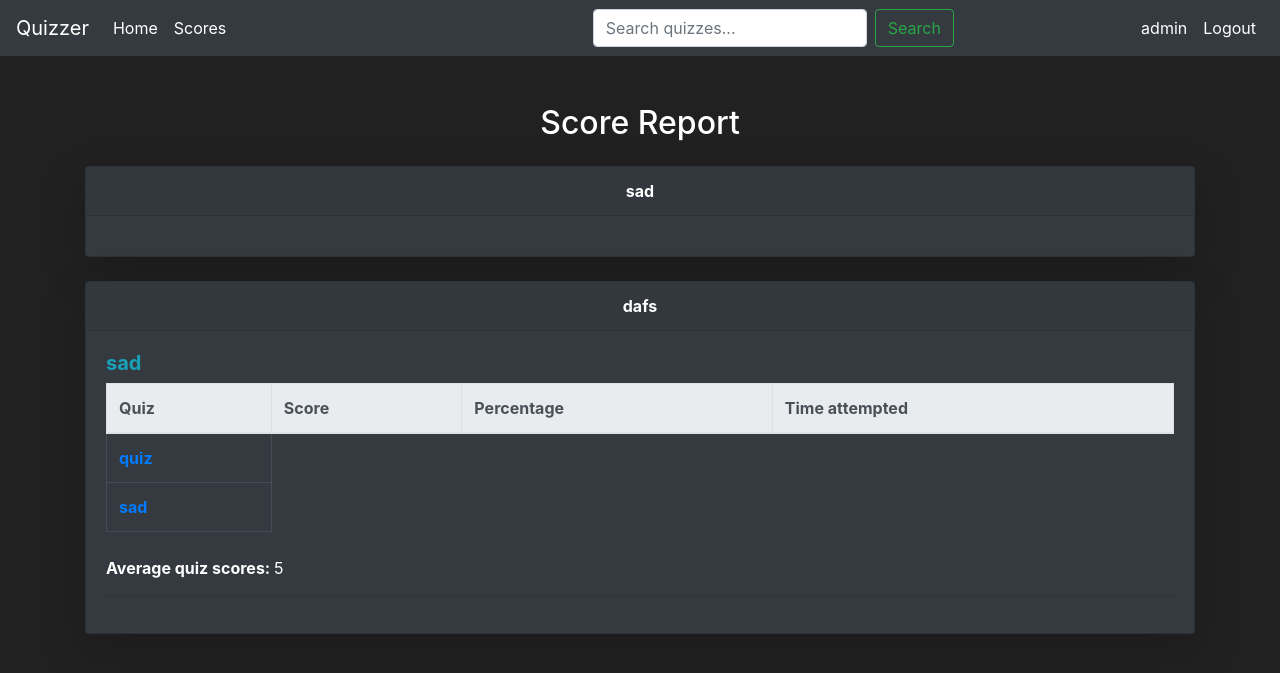
After one commit to 23f3002567/MAD1_Proj_QuizMaster, a Flask app: page /scores in a window 1280 px wide. The commit adds this page. Shown: the top 673 px of the page. Run offline with Flask 3, Linux system fonts and the light colour scheme; a user stored in the database is signed in; data comes from the database, SQL or seed files in the repository; both versions use the stored data as it was after the commit; data that the repository does not hold is empty.

Commit message:
first added somewhat of a scores sheet then started the search function which is completed for user.. need to add for the admin

```diff
--- a/config.py
+++ b/config.py
@@ -7,3 +7,4 @@ app.config['SQLALCHEMY_DATABASE_URI'] = 'sqlite:///quiz.db'
 db=SQLAlchemy(app)
 login_manager=LoginManager(app)
 login_manager.login_view = 'login'
+login_manager.login_message_category = 'danger'
--- a/routes.py
+++ b/routes.py
@@ -1,7 +1,7 @@
-from flask import render_template,redirect,url_for,request
+from flask import render_template,redirect,url_for,request,flash
 from config import app,db
+from forms import registerForm,loginForm,createSubForm,createChpForm,createQuizForm,createQuesForm
 from models import User,Subject,Chapter,Quiz,Questions,Scores
-from forms import registerForm,loginForm,createSubForm,createChpForm,createQuizForm,createQuesForm
 from flask_login import login_user, logout_user, login_required,current_user
 from datetime import datetime
 
@@ -10,7 +10,8 @@ from datetime import datetime
 @login_required
 def index():
     subject = Subject.query.all()
-    return render_template("home.html",subject=subject)
+    chapters = Chapter.query.all()
+    return render_template("home.html",subject=subject,chapters=chapters)
 
 
 @app.route('/register', methods=['POST','GET'])
@@ -21,7 +22,9 @@ def register():
         db.session.add(newUser)
         db.session.commit()
         return redirect(url_for('login'))
-
+    if form.errors != {}:
+        for err_msg in form.errors.values():
+            flash(f'{err_msg[0]}', category='danger')
     return render_template("register.html",form=form)
 
 
@@ -32,8 +35,13 @@ def login():
         user=User.query.filter_by(email=form.email.data).first()
         if user and user.password==form.password.data:
             login_user(user)
+            flash(f'Welcome back {user.name}!', 'success')
             return redirect(url_for('index'))
-
+        else:
+            flash('Invalid username or password. Please try again.', 'danger')
+    if form.errors != {}:
+        for err_msg in form.errors.values():
+            flash(f'{err_msg}', category='danger')
     return render_template("login.html", form=form)
 
 @app.route('/logout', methods=['POST','GET'])
@@ -50,6 +58,9 @@ def subcre():
         db.session.add(newSub)
         db.session.commit()
         return redirect(url_for('index'))
+    if form.errors != {}:
+        for err_msg in form.errors.values():
+            flash(f'{err_msg[0]}', category='danger')
     if current_user.email=="admin":
         return render_template("subcre.html",form=form)
     else:
@@ -71,6 +82,9 @@ def subdel(id):
 def chapters(sid):
     subject=Subject.query.filter_by(id=sid).first()
     chapters=Chapter.query.filter_by(subject_id=sid).all()
+    if chapters != []:
+        quizzes=Quiz.query.filter_by(chapter_id=chapters[0].id).all()
+        return render_template("chapters.html",subject=subject,chapters=chapters,quizzes=quizzes)
     return render_template("chapters.html",subject=subject,chapters=chapters)
 
 @app.route('/CreateChp/<sid>', methods=['POST','GET'])
@@ -82,6 +96,9 @@ def chpcre(sid):
         db.session.add(newChp)
         db.session.commit()
         return redirect(url_for('chapters',sid=sid))
+    if form.errors != {}:
+        for err_msg in form.errors.values():
+            flash(f'{err_msg[0]}', category='danger')
     if current_user.email=="admin":
         return render_template("chpcre.html",form=form,sid=sid)
     else:
@@ -116,6 +133,9 @@ def quizcre(cid):
             db.session.add(newQuiz)
             db.session.commit()
             return redirect(url_for('questioncre',qid=newQuiz.id))
+        if form.errors != {}:
+            for err_msg in form.errors.values():
+                flash(f'{err_msg[0]}', category='danger')
         return render_template("quizcre.html",form=form,cid=cid)
     return redirect(url_for('quizzes', cid=cid))
 
@@ -132,6 +152,9 @@ def questioncre(qid):
             db.session.add(newQues)
             db.session.commit()
             return redirect(url_for('questioncre',qid=qid))
+        if form.errors != {}:
+            for err_msg in form.errors.values():
+                flash(f'{err_msg[0]}', category='danger')
         return render_template("questioncre.html",form=form,questions=questions,cid=cid)
     return redirect(url_for('quizzes', cid=cid))
 
@@ -147,7 +170,7 @@ def quizdel(qid):
     else:
         return redirect(url_for('quizzes', cid=cid))
 
-@app.route('/delete/<int:quesid>', methods=['POST','GET'])
+@app.route('/delete/ques/<int:quesid>', methods=['POST','GET'])
 @login_required
 def quesdel(quesid):
     if current_user.email=="admin":
@@ -155,6 +178,11 @@ def quesdel(quesid):
         qid=delques.quiz_id
         db.session.delete(delques)
         db.session.commit()
+        if Questions.query.filter_by(quiz_id=qid).all() == []:
+            delquiz=Quiz.query.filter_by(id=qid).first()
+            db.session.delete(delquiz)
+            db.session.commit()
+            return redirect(url_for('quizzes', cid=delquiz.chapter_id))
         return redirect(url_for('questioncre', qid=qid))
     else:
         return redirect(url_for('questioncre', qid=qid))
@@ -165,13 +193,16 @@ def quizcheck(qid):
     quiz = Quiz.query.filter_by(id=qid).first()
     questions = Questions.query.filter_by(quiz_id=qid).all()
     score=0
+    total_questions=len(questions)
     if request.method=='POST':
         for question in questions:
             answer = request.form.get(str(question.id))
-            if int(answer) == question.correct_option :
-                score=score+1
+            if answer:
+                if int(answer) == question.correct_option :
+                    score=score+1
+        percent=(float(score)/float(total_questions))*100 if total_questions > 0 else 0
         if not Scores.query.filter_by(quiz_id=qid, user_id=current_user.id).first():
-            newScore = Scores(quiz_id=qid, user_id=current_user.id, time_stamp_of_attempt=datetime.now(), total_scored=score)
+            newScore = Scores(quiz_id=qid, user_id=current_user.id, time_stamp_of_attempt=datetime.now(), total_scored=score, percentage=percent)
             db.session.add(newScore)
             db.session.commit()
         else:
@@ -188,3 +219,26 @@ def quiz(qid):
         questions = Questions.query.filter_by(quiz_id=qid).all()
         return render_template("theQuiz.html",questions=questions)
     return redirect(url_for('quizzes', cid=Quiz.query.filter_by(id=qid).first().chapter_id))
+
+@app.route('/scores', methods=['POST','GET'])
+@login_required
+def scores():
+
+    subjects=Subject.query.all()
+    chapters=Chapter.query.all()
+    quizzes = Quiz.query.all()
+    scores = Scores.query.filter_by(user_id=current_user.id).all()
+    return render_template("scores.html",subjects=subjects, chapters=chapters, quizzes=quizzes,scores=scores)
+
+@app.route('/search', methods=['POST','GET'])
+@login_required
+def search():
+    search_query = request.args.get('query')
+    if search_query:
+        subjects = Subject.query.filter(Subject.name.like('%' + search_query + '%')).all()
+        chapters = Chapter.query.filter(Chapter.name.like('%' + search_query + '%')).all()
+        quizzes = Quiz.query.filter(Quiz.name.like('%' + search_query + '%')).all()
+        users= User.query.filter(User.name.like('%' + search_query + '%')).all()
+        return render_template("search.html", subjects=subjects, chapters=chapters, quizzes=quizzes, users=users)
+    else:
+        return redirect(url_for('index'))
--- a/templates/base.html
+++ b/templates/base.html
@@ -18,19 +18,24 @@
 
   <body>
     <nav class="navbar navbar-expand-md navbar-dark bg-dark">
-        <a class="navbar-brand" href="{{url_for('index')}}">Quizzer</a>
+        <a class="navbar-brand" href="#">Quizzer</a>
         <button class="navbar-toggler" type="button" data-toggle="collapse" data-target="#navbarNav">
           <span class="navbar-toggler-icon"></span>
         </button>
         <div class="collapse navbar-collapse" id="navbarNav">
           <ul class="navbar-nav mr-auto">
               <li class="nav-item active">
-                  <a class="nav-link" href="#">Home</a>
+                  <a class="nav-link" href="{{url_for('index')}}">Home</a>
               </li>
               <li class="nav-item active">
-                  <a class="nav-link" href="#">Scores</a>
+                  <a class="nav-link" href="{{url_for('scores')}}">Scores</a>
               </li>
           </ul>
+          <form class="form-inline mx-auto" method="GET" action="{{ url_for('search') }}">
+            <input class="form-control mr-sm-2" type="search" placeholder="Search quizzes..." name="query" aria-label="Search">
+            <button class="btn btn-outline-success my-2 my-sm-0" type="submit">Search</button>
+          </form>
+
           {%if current_user.is_authenticated%}
             <ul class="navbar-nav">
               <li class="nav-item active">
@@ -53,8 +58,20 @@
           {%endif%}
 
         </div>
-      </nav>
+    </nav>
+    {%with messages = get_flashed_messages(with_categories=true)%}
+      {%if messages%}
+        {%for category, message in messages%}
+          <div class="alert alert-{{category}} alert-dismissible fade show" role="alert">
+            {{message}}
+            <button type="button" class="close" data-dismiss="alert" aria-label="Close">
+              <span aria-hidden="true">&times;</span>
+            </button>
+          </div>
 
+        {%endfor%}
+      {%endif%}
+    {%endwith%}
       {% block body %}
         {% endblock %}
     <!-- Optional JavaScript; choose one of the two! -->
--- a/templates/chapters.html
+++ b/templates/chapters.html
@@ -19,7 +19,11 @@
                         <hr style="border-top: 3px solid white;">
                         <small>{{chapter.description}}</small>
                         <ul class="mt-2">
-                            <!-- <li>{{subject.description}}</li>  add chapter names-->
+                            {%for quiz in quizzes%}
+                                {%if quiz.chapter_id==chapter.id%}
+                                    <li>{{quiz.name}}</li>
+                                {%endif%}
+                            {%endfor%}
                         </ul>
                     </div>
                 </div>
--- a/templates/login.html
+++ b/templates/login.html
@@ -2,7 +2,8 @@
 {%block title%}Login{%endblock%}
 
 {%block body%}
-<form method="POST" class="form-register" style="color:white">
+<div class="container d-flex justify-content-center align-items-center mt-5">
+    <form method="POST" class="form-register w-50 p-4 rounded shadow bg-dark text-white" style="color:white">
 
         {{form.hidden_tag()}} <!--csrf token-->
 
@@ -15,4 +16,5 @@
         <br>
         <button class="btn btn-md btn-primary btn-block" type="submit">Login</button>
     </form>
+</div>
 {%endblock%}
--- a/templates/questioncre.html
+++ b/templates/questioncre.html
@@ -27,12 +27,14 @@
                 </ul>
             </div>
             {%if current_user.email=='admin'%}
-                <a href="{{url_for('quesdel',quesid=question.id)}}" class="btn btn-outline-danger btn-block mt-1">DELETE</a>
+                    <a href="{{url_for('quesdel',quesid=question.id)}}" class="btn btn-outline-danger btn-block mt-1">DELETE</a>
+                    <a href="{{url_for('quizzes',cid=cid)}}" class="btn btn-outline-info btn-block mt-1">DONE</a>
             {%endif%}
             <br>
         </div>
     {%endfor%}
-    <form method="POST" class="form-register" style="color:white">
+    <div class="container d-flex justify-content-center align-items-center mt-5">
+        <form method="POST" class="form-register w-50 p-4 rounded shadow bg-dark text-white" style="color:white">
         {{form.hidden_tag()}}
         {{form.question_statement.label()}}
         {{form.question_statement(class="form-control",placeholder="Question")}}
--- a/templates/quizzes.html
+++ b/templates/quizzes.html
@@ -25,6 +25,7 @@
                                 <li>Date added : {{quiz.date_of_quiz}}</li>
                                 <li>Quiz Time: {{quiz.time_duration}}</li>
                                 <li>Remarks: {{quiz.remarks}}</li>
+                                <li>Marks: {{quiz.percent}}</li>
                             </ul>
                         </div>
                     </div>
--- a/templates/register.html
+++ b/templates/register.html
@@ -2,7 +2,8 @@
 {%block title%}Register{%endblock%}
 
 {%block body%}
-    <form method="POST" class="form-register" style="color:white">
+<div class="container d-flex justify-content-center align-items-center mt-5">
+    <form method="POST" class="form-register w-50 p-4 rounded shadow bg-dark text-white" style="color:white">
         {{form.hidden_tag()}}
         {{form.firstname.label()}}
         {{form.firstname(class="form-control",placeholder="Firstname")}}
--- /dev/null
+++ b/templates/scores.html
@@ -0,0 +1,53 @@
+{% extends "base.html" %}
+{% block title %}Quiz Report{% endblock %}
+
+{% block body %}
+<div class="container mt-5">
+    <h2 class="text-center mb-4">Score Report</h2>
+
+    {% for subject in subjects %}
+    <div class="card bg-dark text-white mb-4 shadow-lg">
+        <div class="card-header text-center font-weight-bold">
+            {{ subject.name }}
+        </div>
+        <div class="card-body">
+            {% for chapter in chapters %}
+                {%if chapter.subject_id==subject.id%}
+                    <h5 class="font-weight-bold text-info">{{ chapter.name }}</h5>
+                    <div class="table-responsive">
+                        <table class="table table-bordered table-hover table-dark">
+                            <thead class="thead-light">
+                                <tr>
+                                    <th>Quiz</th>
+                                    <th>Score</th>
+                                    <th>Percentage</th>
+                                    <th>Time attempted</th>
+                                </tr>
+                            </thead>
+                            <tbody>
+                                {% for quiz in quizzes %}
+                                    {%if quiz.chapter_id==chapter.id%}
+                                        <tr>
+                                            <td><a href="#" class="text-primary font-weight-bold">{{ quiz.name }}</a></td>
+                                            {%for score in scores%}
+                                                {%if score.quiz_id == quiz.id%}
+                                                    <td>{{ score.total_scored }}</td>
+                                                    <td>{{score.percentage}}</td>
+                                                    <td>{{ score.time_stamp_of_attempt }}</td>
+                                                {%endif%}
+                                            {% endfor %}
+                                        </tr>
+                                    {%endif%}
+                                {% endfor %}
+                            </tbody>
+                        </table>
+                    </div>
+                    <p class="mt-2"><strong>Average quiz scores: </strong> 5</p>
+                    <hr>
+                {%endif%}
+            {% endfor %}
+        </div>
+    </div>
+    {% endfor %}
+</div>
+{% endblock %}
--- a/templates/subcre.html
+++ b/templates/subcre.html
@@ -10,7 +10,8 @@
         <a href="{{url_for('index')}}" class="btn btn-outline-light btn-sm">BACK</a>
     </div>
 
-    <form method="POST" class="form-register" style="color:white">
+    <div class="container d-flex justify-content-center align-items-center mt-5">
+        <form method="POST" class="form-register w-75 p-4 rounded shadow bg-dark text-white" style="color:white">
         {{form.hidden_tag()}}
         {{form.subname.label()}}
         {{form.subname(class="form-control",placeholder="Subject Name")}}
```
Also changed, not shown: forms.py (+29 -5 lines), models.py (+10 -8 lines), templates/home.html (+6 -2 lines), templates/search.html (added, +102 -0 lines), instance/quiz.db (added). Lines whose indentation alone changed are shown as unchanged.
